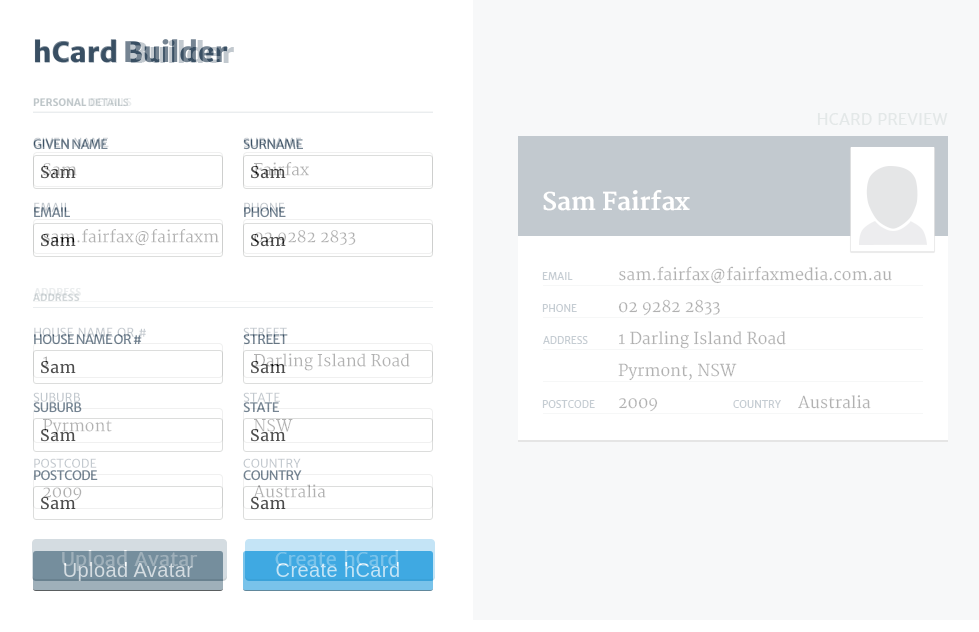
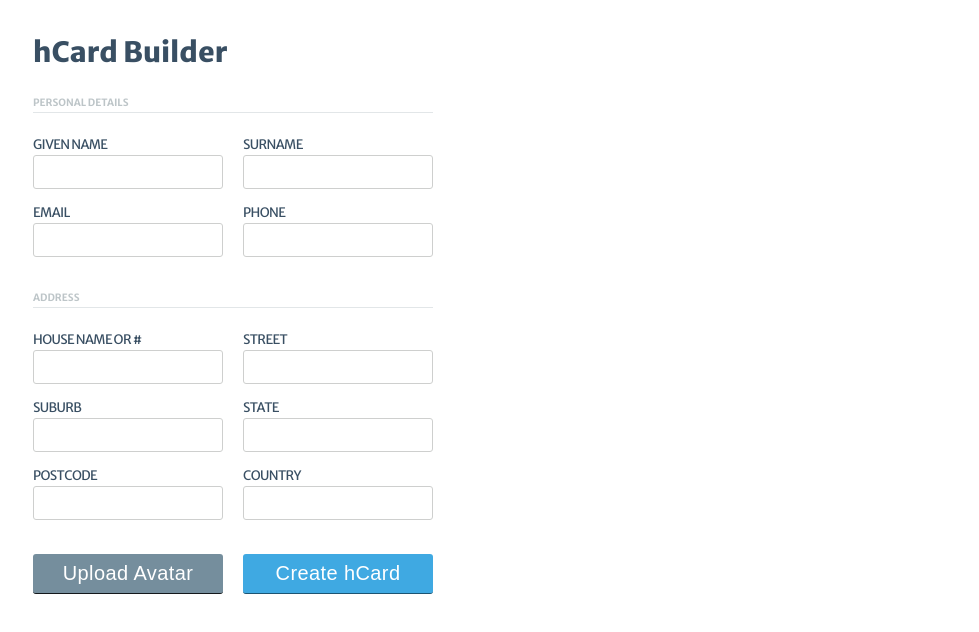
Before and after one commit to w1kt/domain-test, a React (Create React App) app: page / in a window 1280 px wide. Shown: the top 632 px of the page, without its empty margins (7-986 px from the left). Built offline with nearby package versions, Linux system fonts and the light colour scheme.

Commit message:
Hooked up redux-form. Replaced now redundant TextInput component with redux-form Field.

```diff
--- a/src/App.css
+++ b/src/App.css
@@ -7,6 +7,7 @@
 }
 
 .App-mockup {
+  display: none;
   opacity: 0.3;
   position: absolute
 }
--- a/src/App.tsx
+++ b/src/App.tsx
@@ -1,16 +1,18 @@
-import React, { PureComponent } from 'react'
-import './App.css'
-import HCardBuilder from './features/HCardBuilder/components'
+import React, { PureComponent } from 'react';
+import './App.css';
+import HCardBuilder from './features/HCardBuilder/components';
 
 export class App extends PureComponent {
   render() {
     return (
       <div className="App">
         <img className="App-mockup" src="./completed-view.png"></img>
-        <HCardBuilder></HCardBuilder>
+        <HCardBuilder
+          onSubmit={vals => console.log('Sending to backend', vals)}
+        />
       </div>
-    )
+    );
   }
 }
 
-export default App
+export default App;
--- a/src/configureStore.ts
+++ b/src/configureStore.ts
@@ -1,6 +1,10 @@
-import { createStore } from 'redux'
-import rootReducer from './reducers/rootReducer'
+import { createStore, compose } from 'redux';
+import rootReducer from './reducers/rootReducer';
 
-const store = createStore(rootReducer)
+const composeEnhancers =
+  (window as any).__REDUX_DEVTOOLS_EXTENSION_COMPOSE__ || compose;
+const enhancer = composeEnhancers();
+// other store enhancers if any
+const store = createStore(rootReducer, enhancer);
 
 export default store;
--- a/src/features/HCardBuilder/components/Button/Button.tsx
+++ b/src/features/HCardBuilder/components/Button/Button.tsx
@@ -3,8 +3,9 @@ import './Button.css';
 
 interface Props {
   name: string;
-  bgColor: string;
-  borderColor: string;
+  bgColor?: string;
+  borderColor?: string;
+  type?: React.ButtonHTMLAttributes<HTMLButtonElement>['type'];
 }
 
 /**
@@ -15,6 +16,7 @@ const Button: React.FC<Props> = props => {
   return (
     <button
       className="Button"
+      type={props.type || 'button'}
       style={{ backgroundColor: props.bgColor, borderColor: props.borderColor }}
     >
       {props.name}
--- a/src/features/HCardBuilder/components/TextFormField/TextFormField.tsx
+++ b/src/features/HCardBuilder/components/TextFormField/TextFormField.tsx
@@ -1,6 +1,7 @@
 import React, { PureComponent } from 'react';
+import { Field } from 'redux-form';
 import FormField, { FormFieldProps } from '../FormField/FormField';
-import TextInput from '../TextInput/TextInput';
+import './TextFormField.css';
 
 interface Props extends FormFieldProps {}
 
@@ -9,10 +10,22 @@ interface Props extends FormFieldProps {}
  * It has no signature in the DOM and is purely a logical wrapper.
  */
 export class TextFormField extends PureComponent<Props> {
-  render() {
+  /**
+   * Transform to lowercase and replace spaces with dashes.
+   * @param label
+   */
+  private createNameFromLabel(label: string) {
+    return label.toLowerCase().replace(/\s+/g, '-');
+  }
+  public render() {
     return (
       <FormField {...this.props}>
-        <TextInput />
+        <Field
+          className="TextInput"
+          name={this.createNameFromLabel(this.props.label)}
+          component="input"
+          type="text"
+        />
       </FormField>
     );
   }
--- a/src/features/HCardBuilder/components/TextInput/TextInput.tsx
+++ /dev/null
@@ -1,15 +0,0 @@
-import React, { PureComponent } from 'react'
-import './TextInput.css';
-
-/**
- * A styled basic text input.
- */
-export class TextInput extends PureComponent {
-  render() {
-    return (
-      <input className="TextInput" type="text" value="Sam"/>
-    )
-  }
-}
-
-export default TextInput
--- a/src/features/HCardBuilder/components/index.tsx
+++ b/src/features/HCardBuilder/components/index.tsx
@@ -1,18 +1,19 @@
-import React, { PureComponent } from 'react';
+import React from 'react';
+import Button from './Button/Button';
 import FormGroup from './FormGroup/FormGroup';
 import './index.css';
 import TextFormField from './TextFormField/TextFormField';
 import Title from './Title/Title';
-import Button from './Button/Button';
+import { reduxForm, InjectedFormProps } from 'redux-form';
 
 /**
  * This component shows a form that allows users to input their details in order
  * to build a hCard.
  */
-export class HCardBuilder extends PureComponent {
-  render() {
+const HCardBuilder: React.FC<InjectedFormProps> = props => {
+  const { handleSubmit } = props;
   return (
-      <div className="HCardBuilder">
+    <form className="HCardBuilder" onSubmit={handleSubmit}>
       <Title text="hCard Builder"></Title>
       <FormGroup groupTitle="Personal Details">
         <TextFormField label="Given Name" />
@@ -29,16 +30,20 @@ export class HCardBuilder extends PureComponent {
         <TextFormField label="Country" />
       </FormGroup>
       <div className="flex-grid two-col">
+        <Button name="Upload Avatar" bgColor="#758E9D" borderColor="#506470" />
         <Button
-            name="Upload Avatar"
-            bgColor="#758E9D"
-            borderColor="#506470"
+          name="Create hCard"
+          bgColor="#3FA9E2"
+          borderColor="#3193C6"
+          type="submit"
         />
-          <Button name="Create hCard" bgColor="#3FA9E2" borderColor="#3193C6" />
       </div>
-      </div>
+    </form>
   );
-  }
-}
+};
 
-export default HCardBuilder;
+const HCardBuilderForm = reduxForm({
+  form: 'hCardBuilder'
+})(HCardBuilder);
+
+export default HCardBuilderForm;
```
Also changed, not shown: src/features/HCardBuilder/components/TextFormField/TextFormField.css (renamed from src/features/HCardBuilder/components/TextInput/TextInput.css). Lines whose indentation alone changed are shown as unchanged.
